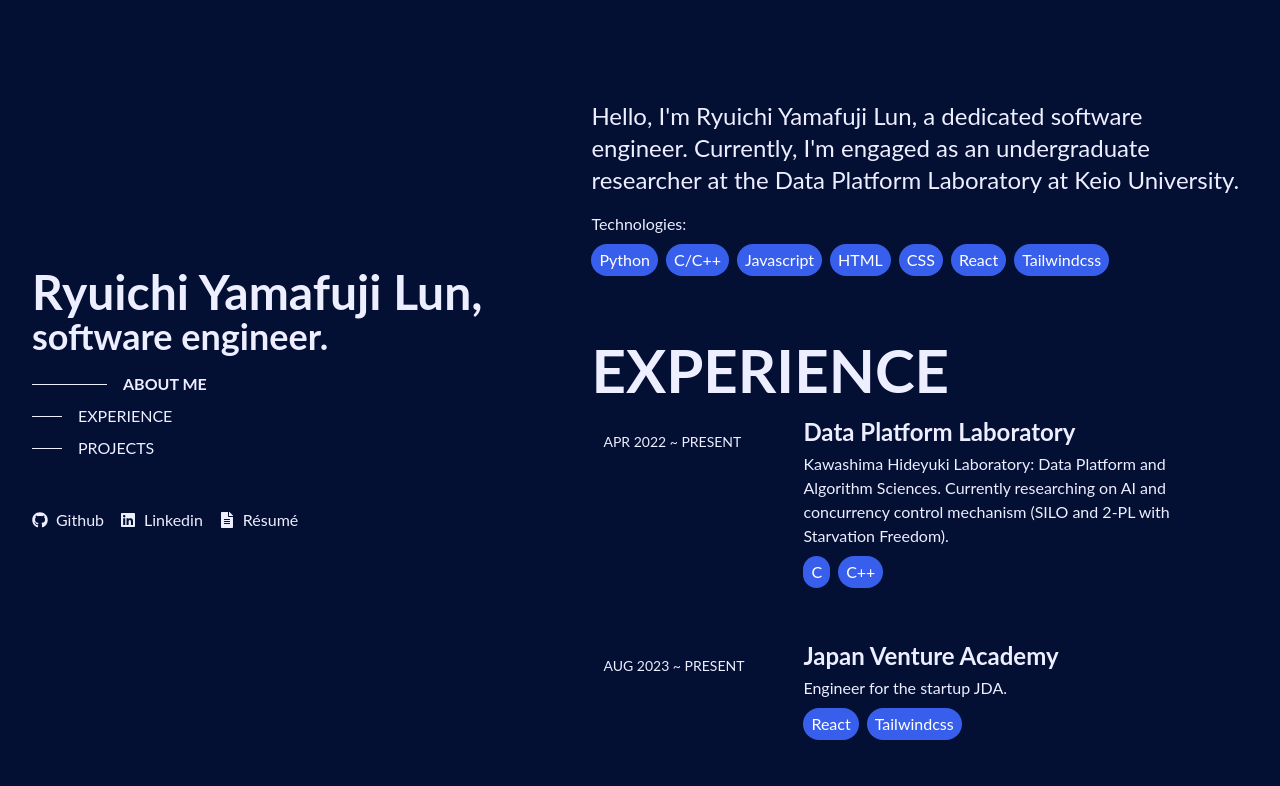
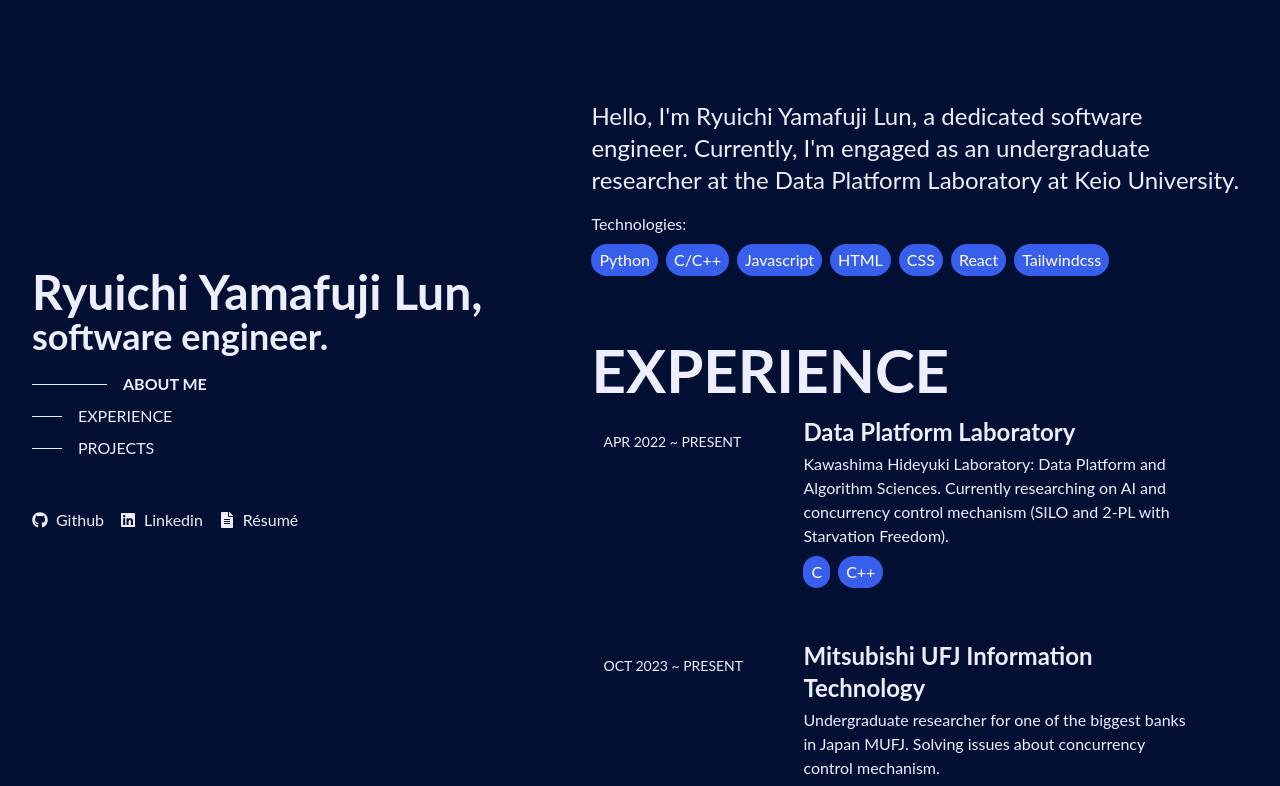
Before and after one commit to Ryuichi-Yamafuji-Lun/Portfolio, a React (Create React App) app: page / in a window 1280 px wide. Shown: the top 786 px of the page. Built offline with nearby package versions, Linux system fonts and the light colour scheme.

Commit message:
Update Experience.jsx

```diff
--- a/src/pages/Experience.jsx
+++ b/src/pages/Experience.jsx
@@ -18,14 +18,15 @@ const Experience = () => {
       `,
     },
     {
-      title: "Japan Venture Academy",
-      date: "AUG 2023 ~ PRESENT",
+      title: "Mitsubishi UFJ Information Technology",
+      date: "OCT 2023 ~ PRESENT",
       technologies: [
-        { lang: "React" },
-        { lang: "Tailwindcss" },
+        { lang: "C" },
+        { lang: "C++" },
       ],
       description: `
-      Engineer for the startup JDA.
+      Undergraduate researcher for one of the biggest banks in Japan MUFJ.
+      Solving issues about concurrency control mechanism.
       `,
     },
     {
```
